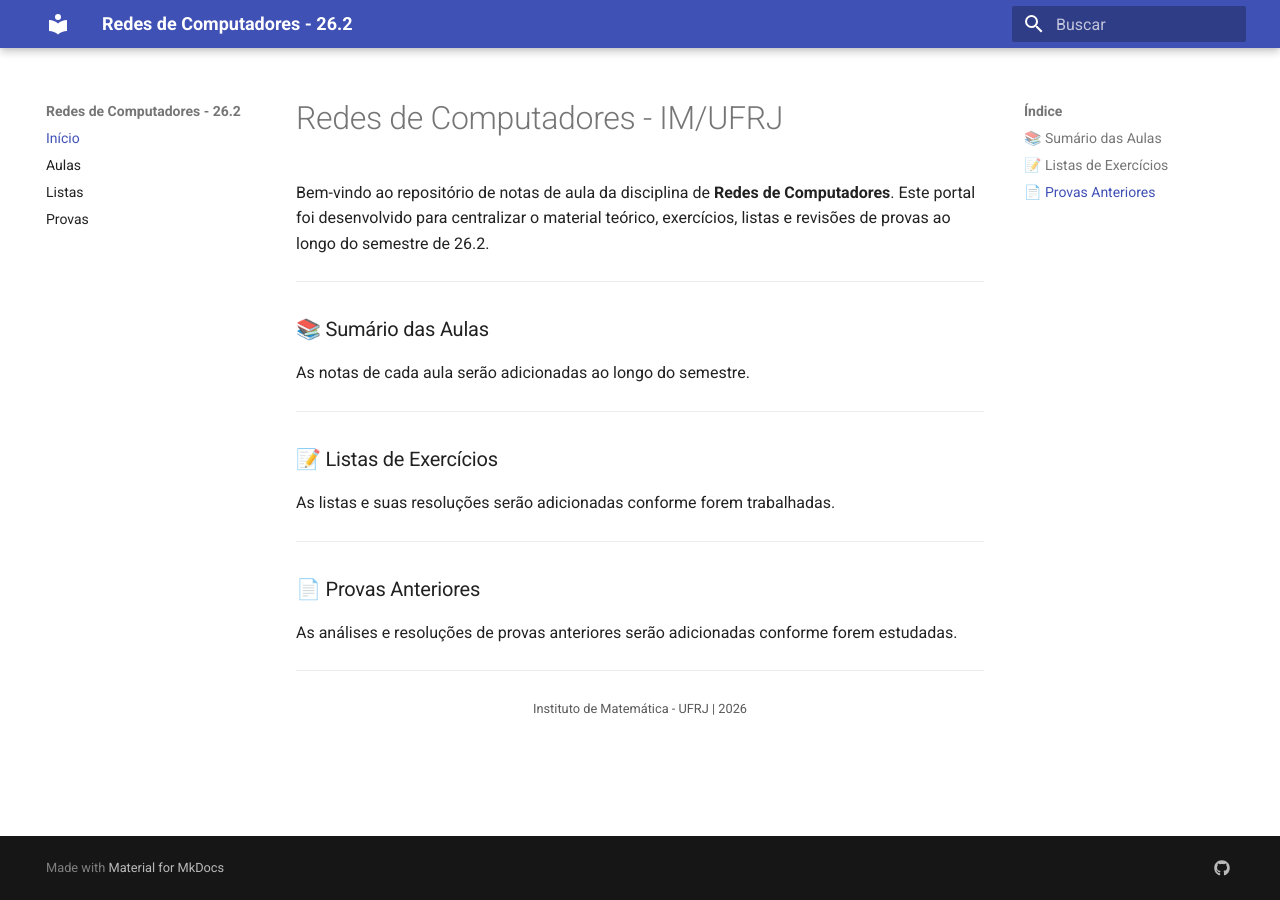
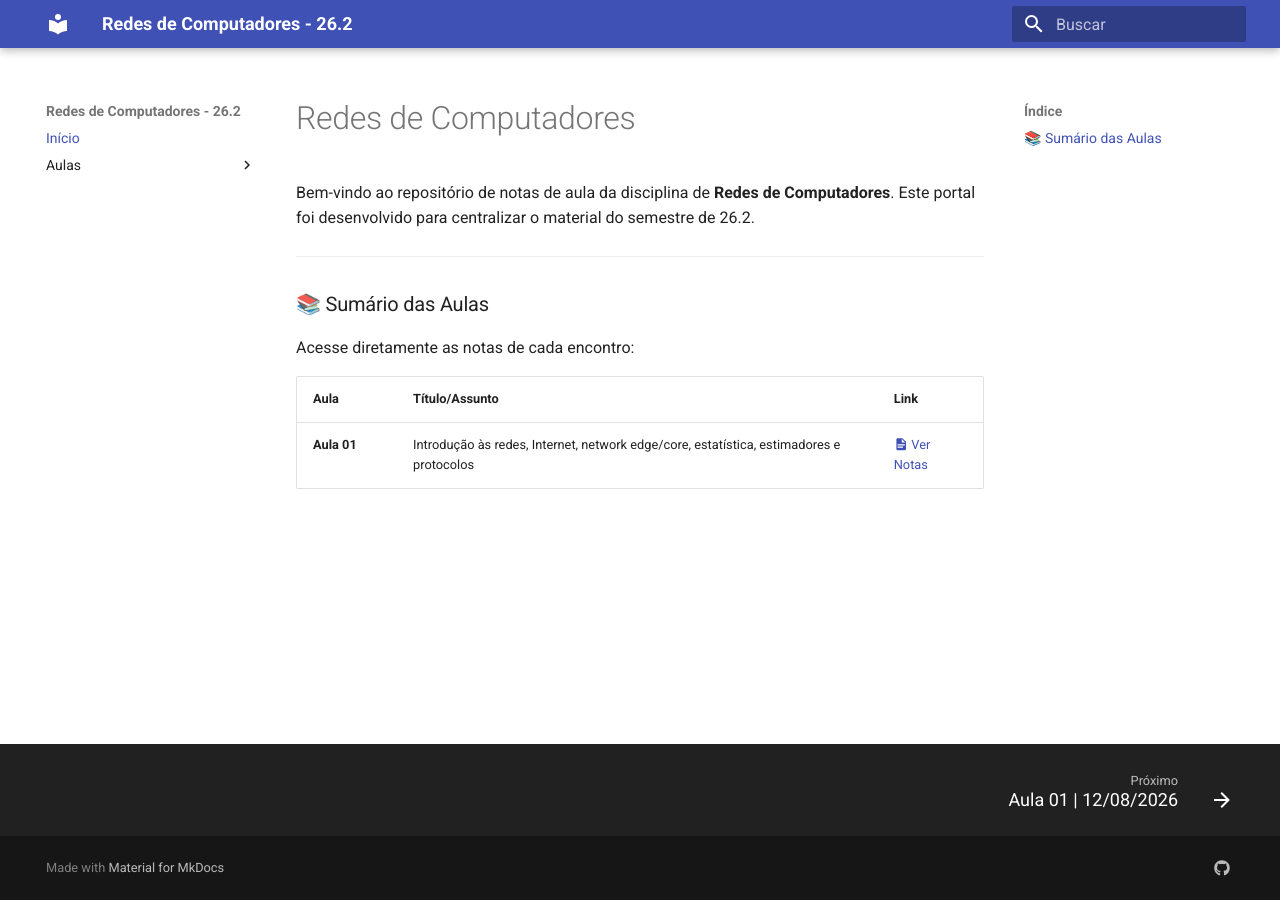
Before and after one commit to lcarlosazeredo/notas-redes, an MkDocs documentation site: the page built from docs/index.md, in a window 1280 px wide. Built offline with MkDocs 1.6.1 and Material for MkDocs 9.7.7, drawn with Linux system fonts in a browser that asks for light colours.

Commit message:
Adicionado Aula01

```diff
--- a/docs/index.md
+++ b/docs/index.md
@@ -1,27 +1,13 @@
-# Redes de Computadores - IM/UFRJ
+# Redes de Computadores
 
-Bem-vindo ao repositório de notas de aula da disciplina de **Redes de Computadores**. Este portal foi desenvolvido para centralizar o material teórico, exercícios, listas e revisões de provas ao longo do semestre de 26.2.
+Bem-vindo ao repositório de notas de aula da disciplina de **Redes de Computadores**. Este portal foi desenvolvido para centralizar o material do semestre de 26.2.
 
 ---
 
 ### 📚 Sumário das Aulas
 
-As notas de cada aula serão adicionadas ao longo do semestre.
+Acesse diretamente as notas de cada encontro:
 
----
-
-### 📝 Listas de Exercícios
-
-As listas e suas resoluções serão adicionadas conforme forem trabalhadas.
-
----
-
-### 📄 Provas Anteriores
-
-As análises e resoluções de provas anteriores serão adicionadas conforme forem estudadas.
-
----
-
-<p align="center">
-  <small>Instituto de Matemática - UFRJ | 2026</small>
-</p>
+| Aula | Título/Assunto | Link |
+| :--- | :--- | :--- |
+| **Aula 01** | Introdução às redes, Internet, network edge/core, estatística, estimadores e protocolos | [:material-file-document: Ver Notas](aulas/Aula01.md) |
--- /dev/null
+++ b/docs/stylesheets/extra.css
@@ -0,0 +1,3 @@
+.prova-exercicio {
+    color: #03a9f4;
+}
--- a/mkdocs.yml
+++ b/mkdocs.yml
@@ -33,8 +33,10 @@ markdown_extensions:
 extra_javascript:
   - javascripts/mathjax.js
 
+extra_css:
+  - stylesheets/extra.css
+
 nav:
   - Início: index.md
-  - Aulas: []
-  - Listas: []
-  - Provas: []
+  - Aulas:
+    - Aula 01 | 12/08/2026: aulas/Aula01.md
```
Also changed, not shown: docs/aulas/Aula01.md (added, +316 -0 lines).
